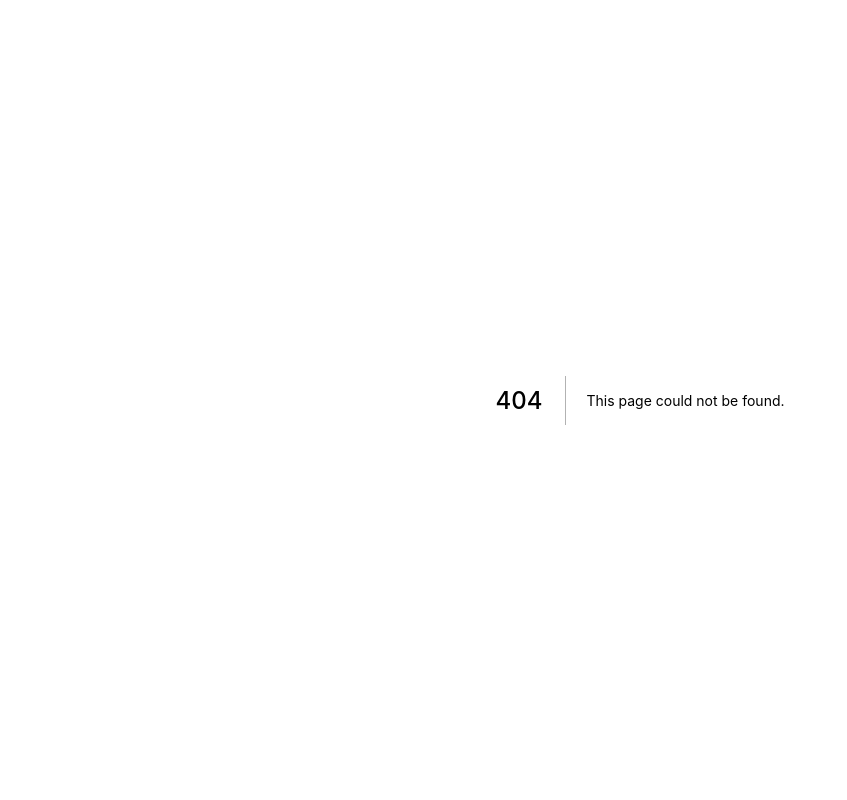
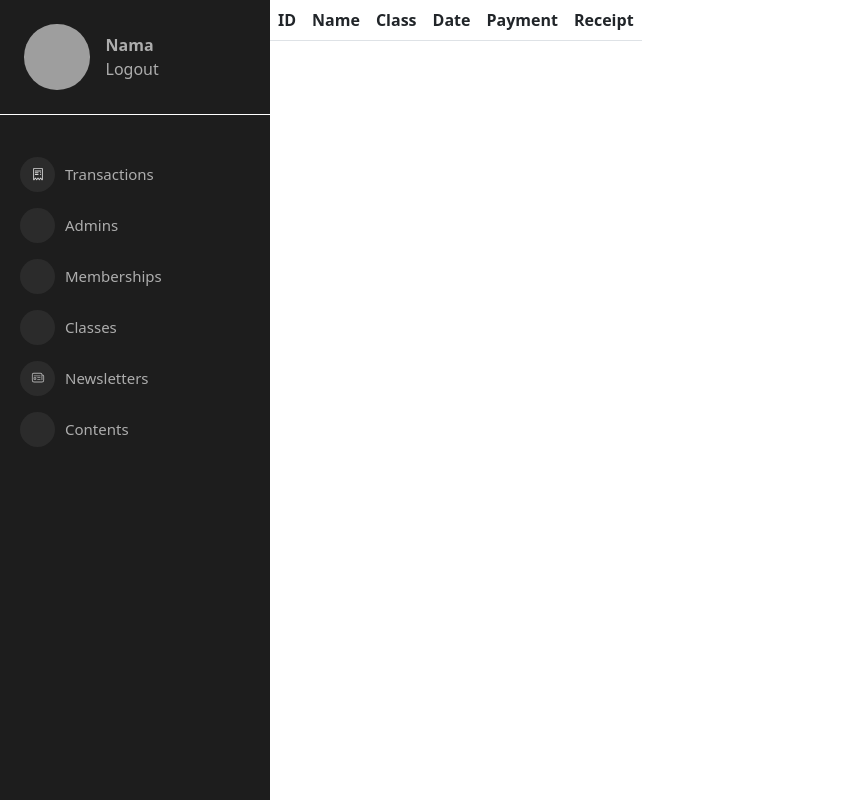
Before and after one commit to mugeki/gym-membership-admin-FE, a Next.js app: page /transactions in a window 1280 px wide. Before the commit this address had no page. Shown: the whole page, without its empty margins (0-847 px from the left). Built offline with nearby package versions, Linux system fonts and the light colour scheme; grey boxes are pictures that could not be loaded; some icons are missing.

Commit message:
add dashbord layout

```diff
--- /dev/null
+++ b/pages/transactions/index.js
@@ -0,0 +1,24 @@
+import { Table } from "react-bootstrap";
+import Layout from "../../components/Layout";
+
+export default function Transactions() {
+	return (
+		<Layout>
+			<div>
+				<Table hover responsive variant="">
+					<thead>
+						<tr>
+							<th>ID</th>
+							<th>Name</th>
+							<th>Class</th>
+							<th>Date</th>
+							<th>Payment</th>
+							<th>Receipt</th>
+						</tr>
+					</thead>
+					<tbody></tbody>
+				</Table>
+			</div>
+		</Layout>
+	);
+}
```
Also changed, not shown: pages/admins/index.js (added, +9 -0 lines).
